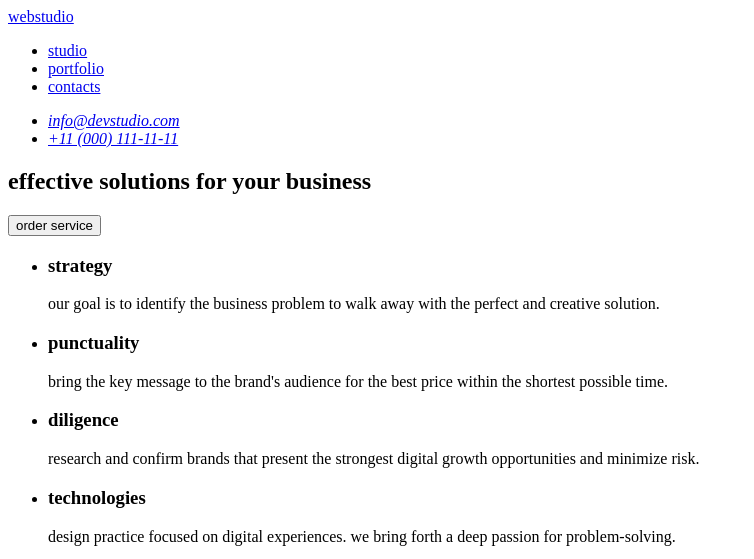
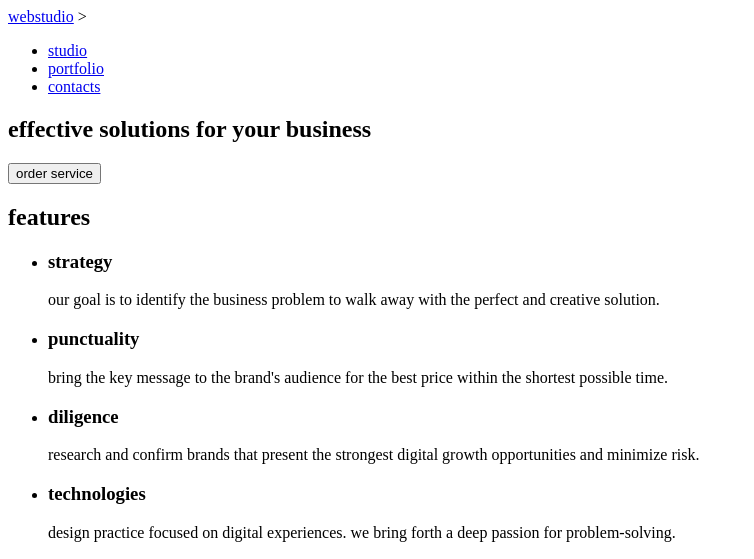
Before and after one commit to MuhammedAcibalik/goit-markup-hw-01, a plain HTML site: page index.html in a window 1280 px wide. Shown: the top 559 px of the page, without its empty margins (0-754 px from the left). Drawn offline with Linux system fonts and the light colour scheme.

Commit message:
Update index.html

```diff
--- a/index.html
+++ b/index.html
@@ -11,23 +11,13 @@
       <nav>
         <a href="./index.html">webstudio</a>
 
+        >
         <ul>
           <li><a href="#studio">studio</a></li>
           <li><a href="#portfolio">portfolio</a></li>
           <li><a href="#contacts">contacts</a></li>
         </ul>
       </nav>
-
-      <address>
-        <ul>
-          <li>
-            <a href="mailto:info@devstudio.com">info@devstudio.com</a>
-          </li>
-          <li>
-            <a href="tel:+110001111111">+11 (000) 111-11-11</a>
-          </li>
-        </ul>
-      </address>
     </header>
 
     <main>
@@ -38,6 +28,7 @@
       </section>
 
       <section>
+        <h2>features</h2>
         <ul>
           <li>
             <h3>strategy</h3>
@@ -76,15 +67,14 @@
       <section>
         <h2>our team</h2>
         <ul>
+          <!-- 1. Kişi -->
           <li>
             <img
               src="./images/mark-guerrero.jpg"
               width="264"
               alt="Photo of Mark Guerrero"
             />
-
             <h3>mark guerrero</h3>
-
             <p>designer</p>
           </li>
 
```
